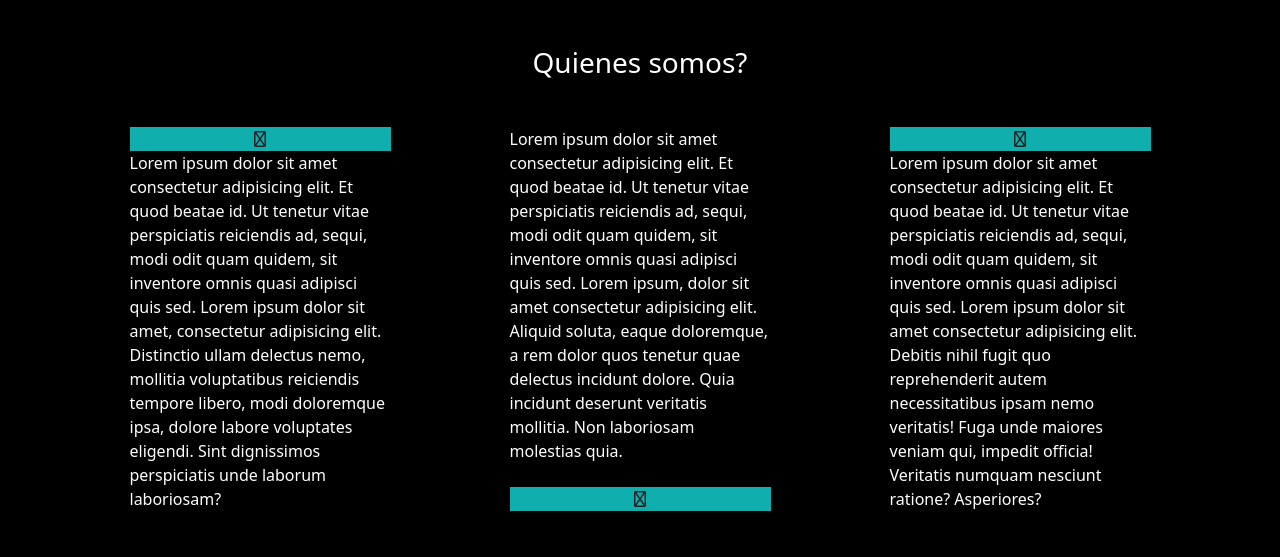
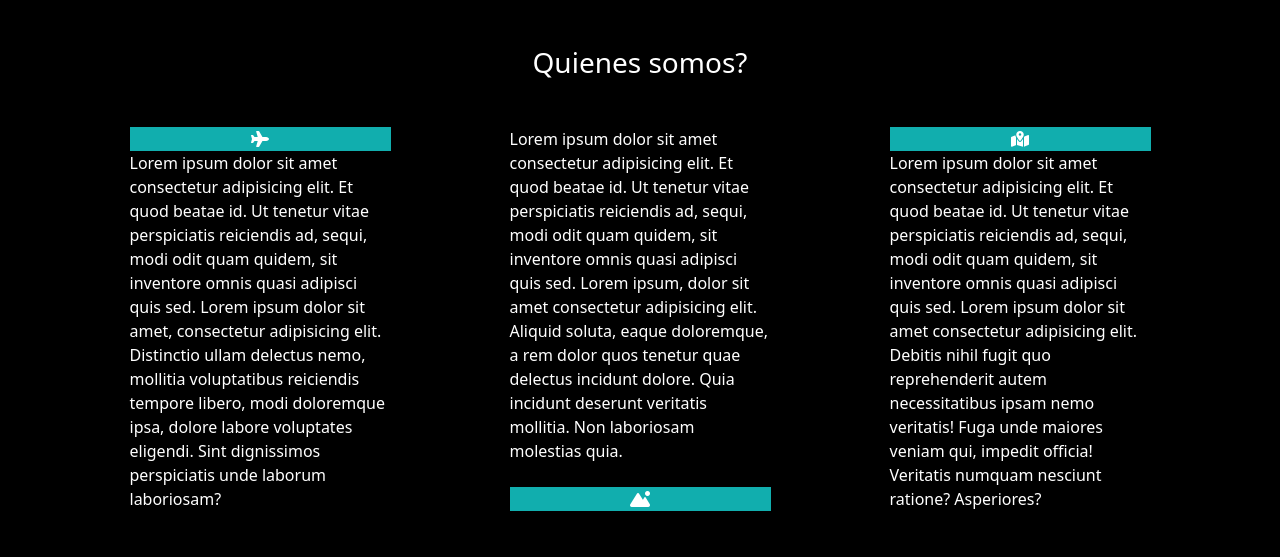
Before and after one commit to liorojas/chileviajes, a plain HTML site: page index.html in a window 1280 px wide. Shown: the part 1020-1577 px from the top of the page. Drawn offline with nearby package versions, Linux system fonts and the light colour scheme.

Commit message:
fontawesome icons in the info div

```diff
--- a/index.html
+++ b/index.html
@@ -62,7 +62,7 @@
             <div class="row justify-content-around">
                 <div class="col-3">
                     <div class=" text-center color-azul">
-                            <i class="fa-regular fa-plane"></i>
+                            <i class="fa-solid fa-plane" style="color: #ffffff;"></i>
                     </div>
                     <p class="text-white">
                         Lorem ipsum dolor sit amet consectetur adipisicing elit. Et quod beatae id. Ut tenetur vitae perspiciatis reiciendis ad, sequi, modi odit quam quidem, sit inventore omnis quasi adipisci quis sed.
@@ -76,13 +76,13 @@
                                 Lorem ipsum, dolor sit amet consectetur adipisicing elit. Aliquid soluta, eaque doloremque, a rem dolor quos tenetur quae delectus incidunt dolore. Quia incidunt deserunt veritatis mollitia. Non laboriosam molestias quia.
                             </p>
                             <div class=" text-center color-azul">
-                                    <i class="fa-regular fa-plane"></i>
+                                    <i class="fa-solid fa-mountain-sun" style="color: #ffffff;"></i>
                             </div>
 
                 </div>
                 <div class="col-3">
                         <div class=" text-center color-azul">
-                                <i class="fa-regular fa-plane"></i>
+                                <i class="fa-sharp fa-solid fa-map-location-dot" style="color: #ffffff;"></i>
                         </div>
                         <p class="text-white">
                                 Lorem ipsum dolor sit amet consectetur adipisicing elit. Et quod beatae id. Ut tenetur vitae perspiciatis reiciendis ad, sequi, modi odit quam quidem, sit inventore omnis quasi adipisci quis sed.
@@ -126,12 +126,10 @@
 
     </section>
 
-
-
-    <script src="https://kit.fontawesome.com/bacfda6896.js" crossorigin="anonymous"></script>
     <script src="https://code.jquery.com/jquery-3.6.4.min.js" integrity="sha256-oP6HI9z1XaZNBrJURtCoUT5SUnxFr8s3BzRl+cbzUq8=" crossorigin="anonymous"></script>
     <script src="https://cdn.jsdelivr.net/npm/@popperjs/core@2.11.7/dist/umd/popper.min.js" integrity="sha384-zYPOMqeu1DAVkHiLqWBUTcbYfZ8osu1Nd6Z89ify25QV9guujx43ITvfi12/QExE" crossorigin="anonymous"></script>
     <script src="https://cdn.jsdelivr.net/npm/bootstrap@5.3.0-alpha3/dist/js/bootstrap.min.js" integrity="sha384-Y4oOpwW3duJdCWv5ly8SCFYWqFDsfob/3GkgExXKV4idmbt98QcxXYs9UoXAB7BZ" crossorigin="anonymous"></script>
     <script src="assets/js/jquery.js"></script>
+    <script src="https://kit.fontawesome.com/bacfda6896.js" crossorigin="anonymous"></script>
 </body>
 </html>
```
